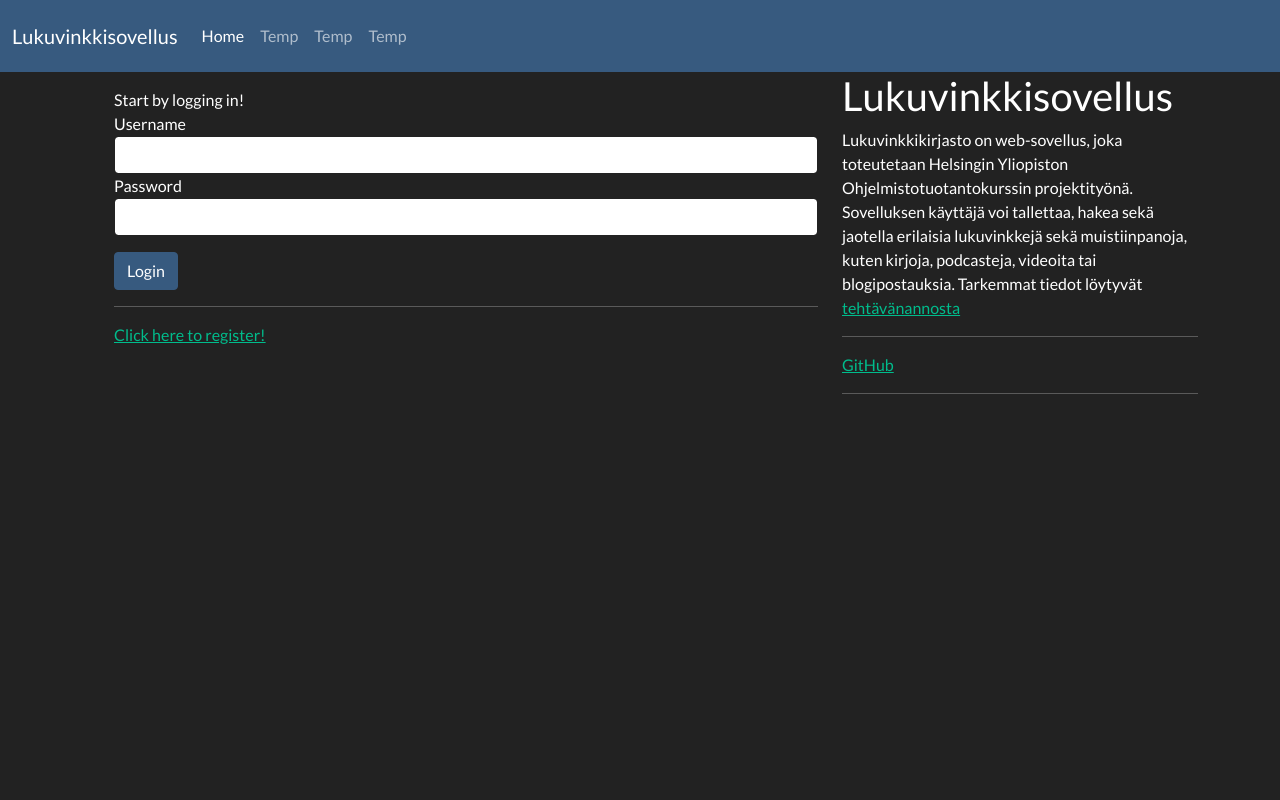
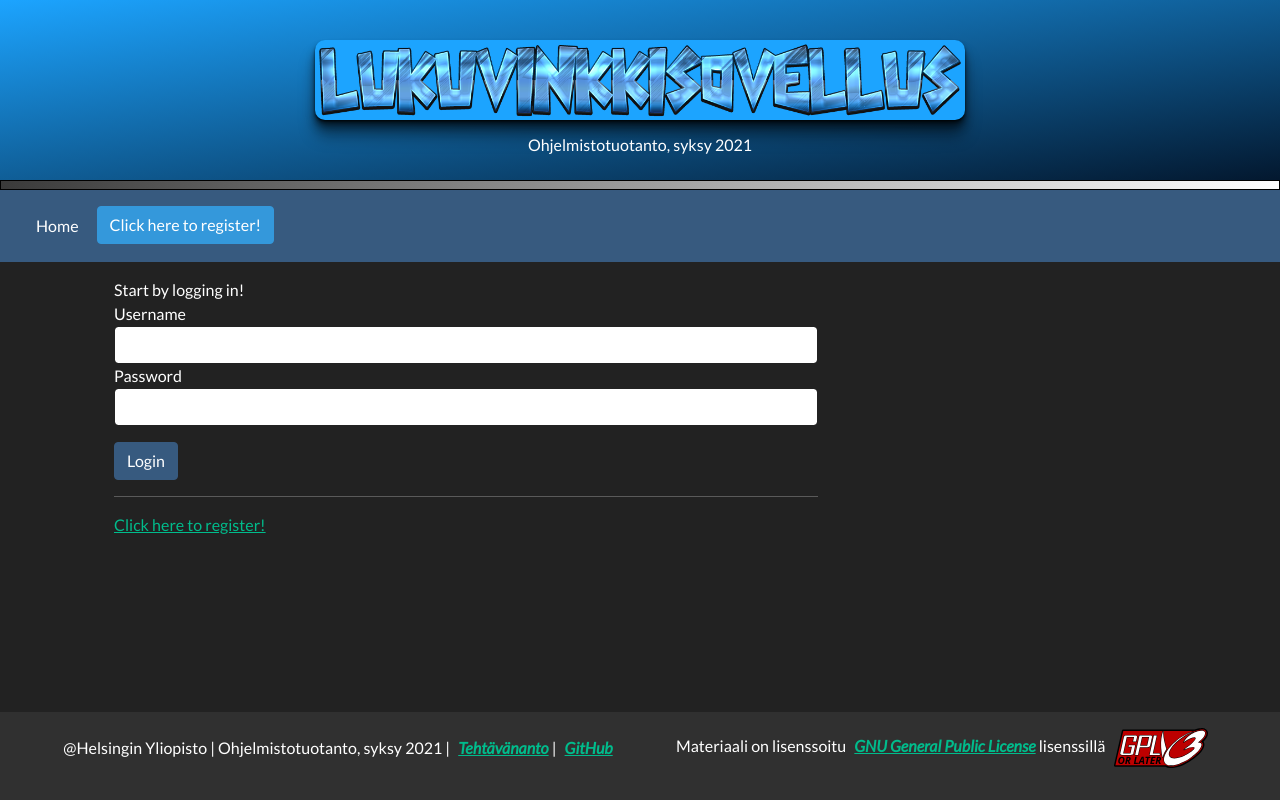
Before and after one commit to nuclearkittens/Lukuvinkkisovellus, a Flask app: page / in a window 1280 px wide. Run offline with Flask 2, Linux system fonts and the light colour scheme; some libraries are stand-ins or nearby versions.

Commit message:
Create visual styles for header and footer

```diff
--- /dev/null
+++ b/src/static/styles.css
@@ -0,0 +1,26 @@
+.header {
+    padding-top: 40px;
+    background-image: linear-gradient(to bottom right, rgb(28, 164, 255), rgb(3, 24, 47));
+    height: 180px;
+}
+
+.header-bottom-margin {
+    background-image: linear-gradient(to right, rgb(58, 58, 58), white);
+    height: 10px;
+    border-style: solid;
+    border-color: black;
+    border-width: 1px;
+}
+
+.logo {
+    display: block;
+    background-color: rgb(28, 164, 255);
+    margin-left: auto;
+    margin-right: auto;
+    border-radius: 10px;
+    box-shadow: 0 1px 1px rgba(0,0,0,0.4),
+                0 2px 2px rgba(0,0,0,0.4),
+                0 4px 4px rgba(0,0,0,0.4),
+                0 8px 8px rgba(0,0,0,0.4),
+                0 16px 16px rgba(0,0,0,0.4);
+}
--- a/src/templates/layout.html
+++ b/src/templates/layout.html
@@ -5,36 +5,54 @@
         <meta charset="utf-8">
         <meta name="viewport" content="width=device-width, initial-scale=1">
         <link rel="stylesheet" href="/static/bootstrap.min.css">
+        <link rel="stylesheet" href="/static/styles.css">
     </head>
     <body>
-
+        <div class="header">
+            <image class="logo" src="/static/pics/Lukuvinkkisovellus_logo.png" alt="lukuvinkki_logo" width="650" height="80">
+            <h6 class="font-italic" style="text-align: center; padding-top: 15px;">Ohjelmistotuotanto, syksy 2021</h6>
+        </div>
+        <div class="header-bottom-margin"></div>
 
         <nav class="navbar navbar-expand-lg navbar-dark bg-primary">
             <div class="container-fluid">
-            <a class="navbar-brand" href="/">Lukuvinkkisovellus</a>
+            <a class="navbar-brand" href="/"></a>
             <button class="navbar-toggler" type="button" data-bs-toggle="collapse" data-bs-target="#navbarColor02" aria-controls="navbarColor02" aria-expanded="false" aria-label="Toggle navigation">
                 <span class="navbar-toggler-icon"></span>
             </button>
 
             <div class="collapse navbar-collapse" id="navbarColor02">
                 <ul class="navbar-nav me-auto">
-                <li class="nav-item">
+                    <li class="nav-item" style="padding-right: 10px;">
                         <a class="nav-link active" href="/">Home
                         <span class="visually-hidden">(current)</span>
                         </a>
                     </li>
+                    {% if session.user_id %}
+                    <li class="nav-item" style="padding-right: 10px;">
+                        <a class="btn btn-info" href="/new_blog" role="button">Lisää kirja</a>
+                    </li>
+                    <li class="nav-item" style="padding-right: 10px;">
+                        <a class="btn btn-info" href="/new_blog" role="button">Lisää blogi</a>
+                    </li>
+                    <li class="nav-item" style="padding-right: 10px;">
+                        <a class="btn btn-info" href="/new_video" role="button">Lisää video</a>
+                    </li>
+                    <li class="nav-item" style="padding-right: 10px;">
+                        <a class="btn btn-info" href="/new_podcast" role="button">Lisää podcast</a>
+                    </li>
+                    {% else %}
+                    <li class="nav-item" style="padding-right: 10px;">
+                        <a class="btn btn-info" href="/register" role="button">Click here to register!</a>
+                    </li>
+                    {% endif %}
+                </ul>
+                {% if session.user_id %}
+                <ul class="navbar-nav ml-auto">
                     <li class="nav-item">
-                    <a class="nav-link" href="#">Temp</a>
-                </li>
-                <li class="nav-item">
-                    <a class="nav-link" href="#">Temp</a>
-                </li>
-                <li class="nav-item">
-                    <a class="nav-link" href="#">Temp</a>
+                        <a href="/logout" id="logout" class="btn btn-outline-success my-2 my-sm-0" role="button" >Log out, {{ session.username }}</a>
                     </li>
                 </ul>
-                {% if session.user_id %}
-                <a href="/logout" id="logout" class="btn btn-outline-success my-2 my-sm-0" role="button" >Log out, {{ session.username }}</a>
                 {% endif %}
             </div>
             </div>
@@ -47,24 +65,23 @@
         {% block content %}{% endblock %}
         </div>
 
-        <div class="col-4">
-            <h2>Lukuvinkkisovellus</h2>
+          <nav class="navbar navbar-expand-sm bg-dark navbar-dark fixed-bottom">
+            <div class="container-fluid">
+                <div class="col" style="text-align: center;">
+                    <p>@Helsingin Yliopisto | Ohjelmistotuotanto, syksy 2021 |
+                        <a href="https://ohjelmistotuotanto-hy.github.io/speksi/"style="font-weight: bold; padding-left: 5px; font-style: italic;">Tehtävänanto</a> |
+                        <a href="https://github.com/TopiasHarjunpaa/Lukuvinkkisovellus"style="font-weight: bold; padding-left: 5px; font-style: italic;">GitHub</a>
+                    </p>
+                </div>
+                <div class="col" style="text-align: center;">
                     <p>
-                Lukuvinkkikirjasto on web-sovellus, joka toteutetaan Helsingin Yliopiston
-                 Ohjelmistotuotantokurssin projektityönä. Sovelluksen käyttäjä voi tallettaa,
-                  hakea sekä jaotella erilaisia lukuvinkkejä sekä muistiinpanoja,
-                   kuten kirjoja, podcasteja, videoita tai blogipostauksia.
-                    Tarkemmat tiedot löytyvät <a href="https://ohjelmistotuotanto-hy.github.io/speksi/">tehtävänannosta</a>
+                        Materiaali on lisenssoitu
+                        <a href="https://www.gnu.org/licenses/gpl-3.0.html" style="font-weight: bold; padding-left: 5px; font-style: italic;">GNU General Public License</a>
+                        lisenssillä
+                        <img src='/static/pics/gplv3-or-later.svg' style="padding-left: 5px;"></img>
                     </p>
-                {% if session.user_id %}
-              <hr>
-              <a href="#" class="btn-secondary btn-lg active" role="button" aria-pressed="true">Nappi</a>
-                {% endif %}
-                <hr>
-                <a href="https://github.com/TopiasHarjunpaa/Lukuvinkkisovellus">GitHub</a>
-                <hr>
-
-
                 </div>
+            </div>
+          </nav>
     </body>
 </html>
```
Also changed, not shown: src/static/pics/Lukuvinkkisovellus_logo.png (added), src/static/pics/gplv3-or-later.svg (added). Lines whose indentation alone changed are shown as unchanged.
